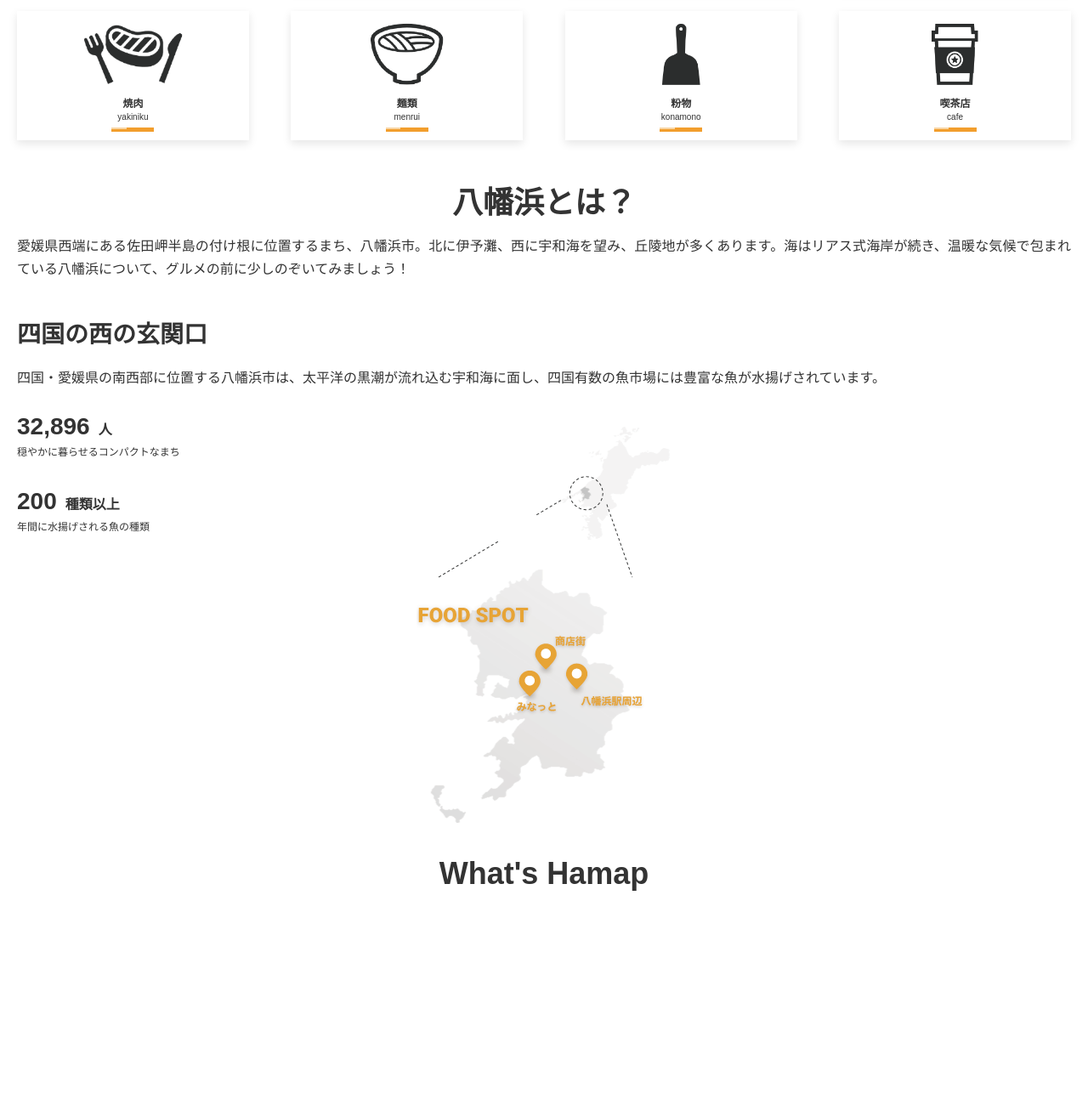
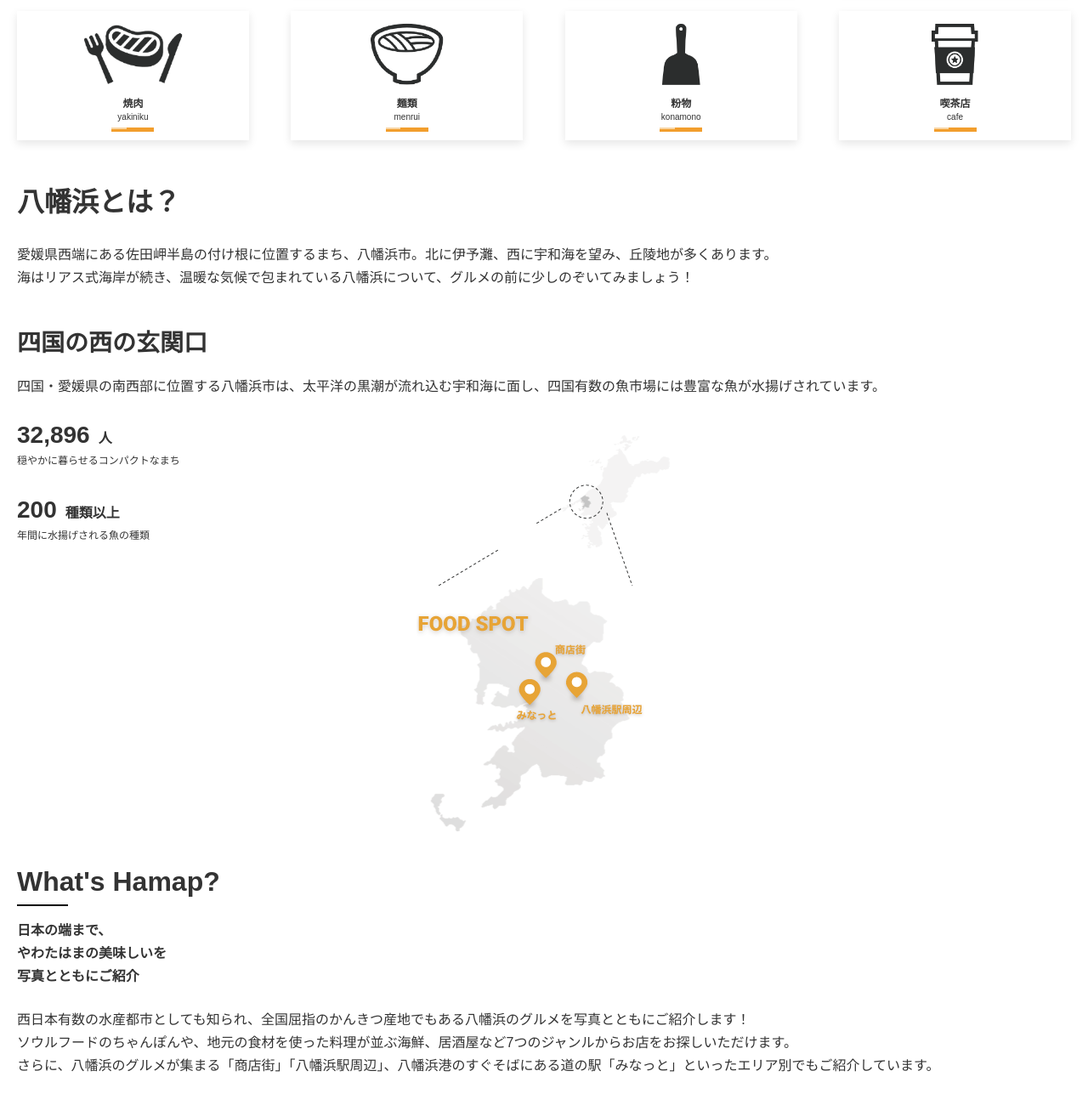
Before and after one commit to cotton11aq/hamap-gourmet, a plain HTML site: page top/index.html in a window 1280 px wide. Shown: the part 274-1574 px from the top of the page at 85% size. Drawn offline with nearby package versions, Linux system fonts and the light colour scheme.

Commit message:
style変更

```diff
--- a/assets/scss/page/top/_sec.scss
+++ b/assets/scss/page/top/_sec.scss
@@ -2,9 +2,28 @@
   padding: 4rem 2rem;
 
   &-h2 {
-    font-size: 3.6rem;
+    font-size: 3.2rem;
     font-weight: 700;
-    text-align: center;
+    position: relative;
+    display: inline-block;
+    margin-bottom: 1rem;
+
+    &_center {
+      text-align: center;
+    }
+
+    &_border::before {
+      content: "";
+      position: absolute;
+      left: 30px;
+      bottom: -15px;
+      display: inline-block;
+      width: 60px;
+      height: 2px;
+      -webkit-transform: translateX(-50%);
+      transform: translateX(-50%);
+      background-color: black;
+    }
   }
 
   &-text {
@@ -40,8 +59,13 @@
       position: absolute;
       top: -140px;
       left: 50%;
-      transform:translateX(-50%);
+      transform: translateX(-50%);
       z-index: -1;
     }
   }
+
+  &-h2sub {
+    font-weight: 600;
+    margin-top: 2rem;
+  }
 }
--- a/top/index.html
+++ b/top/index.html
@@ -127,9 +127,10 @@
     </nav>
 
     <section class="sec">
-      <h2 class="sec-h2">八幡浜とは？</h2>
+      <h2 class="sec-h2 sec-h2_center">八幡浜とは？</h2>
       <p class="sec-text">
-        愛媛県西端にある佐田岬半島の付け根に位置するまち、八幡浜市。北に伊予灘、西に宇和海を望み、丘陵地が多くあります。海はリアス式海岸が続き、温暖な気候で包まれている八幡浜について、グルメの前に少しのぞいてみましょう！</p>
+        愛媛県西端にある佐田岬半島の付け根に位置するまち、八幡浜市。北に伊予灘、西に宇和海を望み、丘陵地が多くあります。<br>海はリアス式海岸が続き、温暖な気候で包まれている八幡浜について、グルメの前に少しのぞいてみましょう！
+      </p>
       <h3 class="sec-h3">四国の西の玄関口</h3>
       <p class="sec-text">四国・愛媛県の南西部に位置する八幡浜市は、太平洋の黒潮が流れ込む宇和海に面し、四国有数の魚市場には豊富な魚が水揚げされています。</p>
       <p class="sec-bold">32,896<span>人</span></p>
@@ -140,7 +141,12 @@
     </section>
 
     <section class="sec">
-      <h2 class="sec-h2">What's Hamap</h2>
+      <h2 class="sec-h2 sec-h2_border">What's Hamap?</h2>
+      <p class="sec-h2sub">日本の端まで、<br>やわたはまの美味しいを<br>写真とともにご紹介</p>
+      <p class="sec-text">
+        西日本有数の水産都市としても知られ、全国屈指のかんきつ産地でもある八幡浜のグルメを写真とともにご紹介します！<br>ソウルフードのちゃんぽんや、地元の食材を使った料理が並ぶ海鮮、居酒屋など7つのジャンルからお店をお探しいただけます。<br>さらに、八幡浜のグルメが集まる「商店街」「八幡浜駅周辺」、八幡浜港のすぐそばにある道の駅「みなっと」といったエリア別でもご紹介しています。
+      </p>
+
     </section>
 
     <section class="sec">
```
Also changed, not shown: assets/css/style.min.css, 1 other file.
